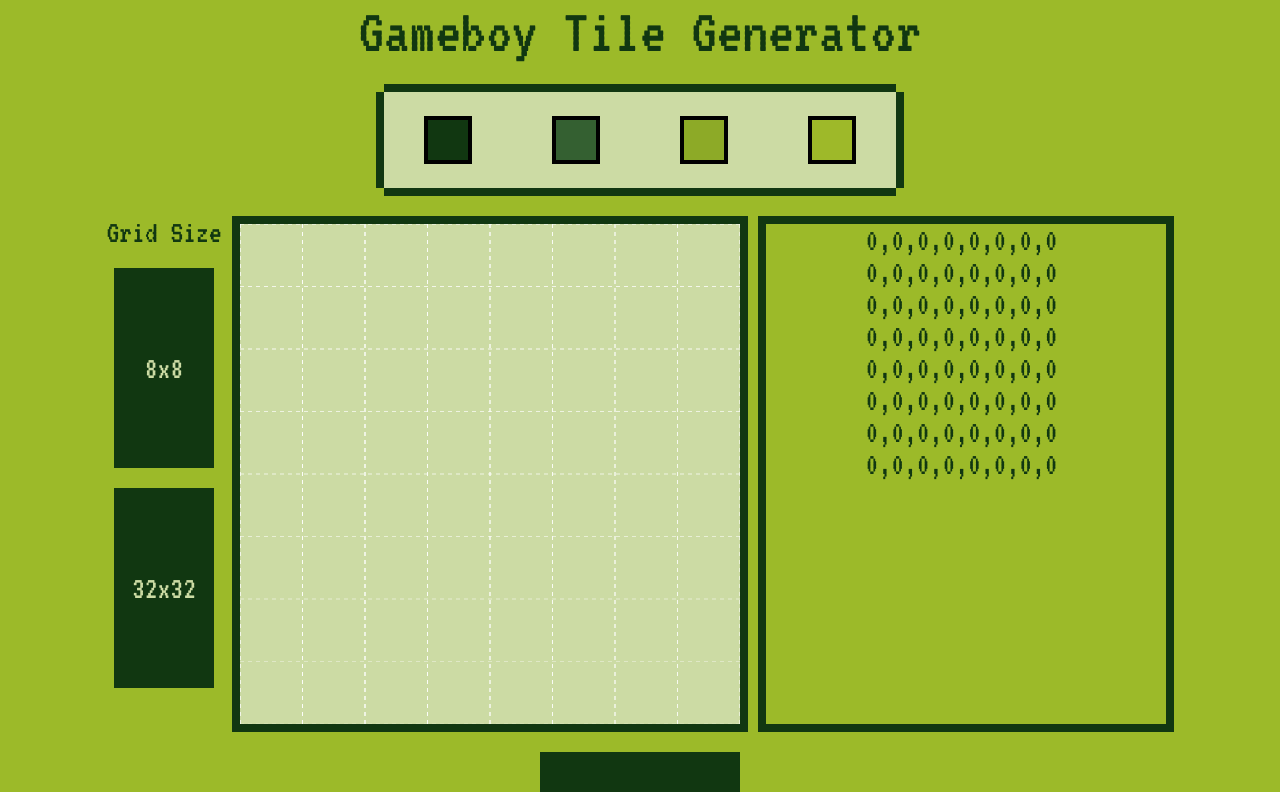
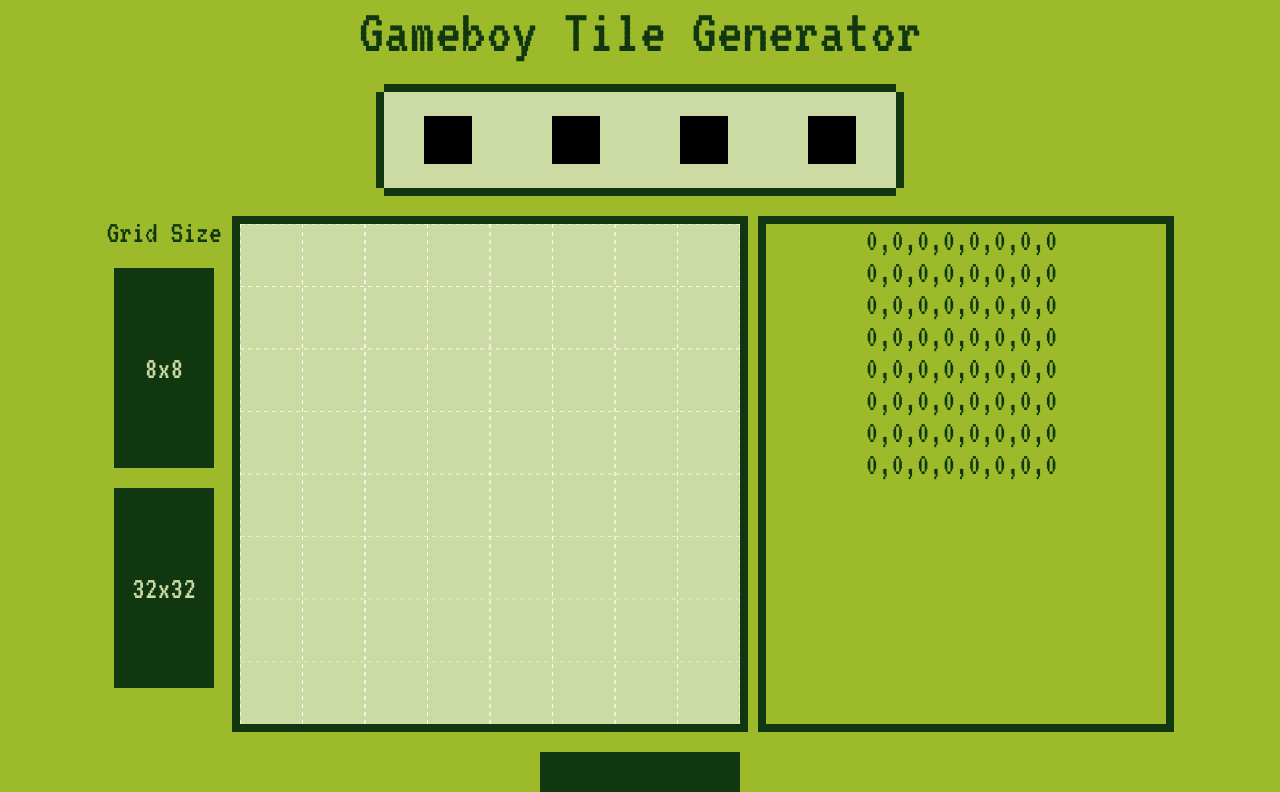
Before and after one commit to spkelly/gb-pallete, a Vue app: page / in a window 1280 px wide. Shown: the top 792 px of the page. Built offline with nearby package versions, Linux system fonts and the light colour scheme.

Commit message:
moved styling to other files

```diff
--- a/src/App.vue
+++ b/src/App.vue
@@ -65,82 +65,6 @@
 </script>
 
 <style>
-
-.output {
-  text-align: left;
-  font-size: 14px;
-  height: 500px;
-  width: 400px;
-  border: 1px solid black;
-  border: 8px solid #113711;
-  overflow: wrap;
-}
-
-.output pre {
-  margin: 0;
-  padding: 0;
-}
-
-#pallete {
-  padding: 24px 0;
-  justify-content: space-around;
-  position: relative;
-  display: flex;
-  margin: 20px auto;
-  width: 512px;
-  border-top: 8px solid #113711;
-  border-bottom: 8px solid #113711;
-  background-color: #ccdba4;
-}
-
-.pallete__color {
-  width: 40px;
-  height: 40px;
-  border: 4px solid black;
-  background-color: red;
-}
-
-.pallete__color-1 {
-  background-color: #113711;
-}
-
-.pallete__color-2 {
-  background-color: #346031;
-}
-
-.pallete__color-3 {
-  background-color: #8daa27;
-}
-
-.pallete__color-4 {
-  background-color: #9eb929;
-}
-
-#pallete:before,
-#pallete:after {
-  content: '';
-  top: 0;
-  width: 8px;
-  height: 100%;
-  background: #113711;
-  position: absolute;
-}
-
-#pallete:before {
-  left: -8px;
-}
-
-#pallete:after {
-  right: -8px;
-}
-
-#can {
-  margin: 0 10px;
-  position: relative;
-  border: 8px solid #113711;
-  background-color: #ccdba4;
-}
-
 #app {
   position: absolute;
 
@@ -154,30 +78,6 @@
   color: #113711;
   font-family: 'VT323', monospace;
 }
-
-#grid {
-  border-top: 8px solid #113711;
-  border-bottom: 8px solid #113711;
-}
-
-#grid:before,
-#grid:after {
-  content: '';
-  top: 0;
-  width: 8px;
-  height: 100%;
-  background: #113711;
-  position: absolute;
-}
-
-#grid:before {
-  left: -8px;
-}
-
-#grid:after {
-  right: -8px;
-}
-
 
 
 .buttonHolder {
@@ -213,12 +113,6 @@
   justify-content: center;
 }
 
-code{
-  display:block;
-  width:50%;
-  margin: 0 auto;
-  font-family: 'VT323';
-  font-size:32px;
-}
+
 
 </style>
--- a/src/components/ColorPallete.vue
+++ b/src/components/ColorPallete.vue
@@ -1,20 +1,41 @@
 
 <template>
   <div id="pallete">
-    <div  v-on:click="$emit('changecolor','#113711',3)" class="pallete__color pallete__color-1"></div>
-    <div  v-on:click="$emit('changecolor','#346031',2)" class="pallete__color pallete__color-2"></div>
-    <div  v-on:click="$emit('changecolor','#8daa27',1)" class="pallete__color pallete__color-3"></div>
-    <div  v-on:click="$emit('changecolor','#9eb929',0)" class="pallete__color pallete__color-4"></div>
+    <div
+      v-for="(color, index) in pallete" :key="index"
+      v-on:click="handleClick(index)"
+      :class="[palleteClass,{active:color.isActive}]"
+    ></div>
   </div>
 </template>
 
 <script>
-// TODO: use v-for for this
   export default {
     name:'colorPallete',
     data: function(){
       return{
-        colors: ['#113711','#346031','#8daa27','#9eb929']
+        pallete: [{
+            color:'#9eb929',
+          },
+          {
+            color:'#8daa27'
+          },
+          {
+            color:'#346031'
+          },
+          {
+            color:'#113711'
+          }],
+          palleteClass: 'pallete__color'
+      }
+    },
+    methods:{
+      handleClick: function(index){
+        let palleteSelection = this.pallete[index];
+        palleteSelection.isActive = !palleteSelection.isActive;
+        this.$set(this.pallete,index,palleteSelection);
+        console.log("working");
+        this.$emit('changecolor',palleteSelection.color,index);
       }
     }
   }
@@ -22,6 +43,8 @@
 
 
 <style>
+
+  .active{background-color: blue !important;}
 
   #pallete {
   padding: 24px 0;
@@ -39,23 +62,7 @@
   width: 40px;
   height: 40px;
   border: 4px solid black;
-  background-color: red;
-}
-
-.pallete__color-1 {
-  background-color: #113711;
-}
-
-.pallete__color-2 {
-  background-color: #346031;
-}
-
-.pallete__color-3 {
-  background-color: #8daa27;
-}
-
-.pallete__color-4 {
-  background-color: #9eb929;
+  background-color: black;
 }
 
 #pallete:before,
--- a/src/components/TileCanvas.vue
+++ b/src/components/TileCanvas.vue
@@ -70,23 +70,4 @@
     border-top: 8px solid #113711;
     border-bottom: 8px solid #113711;
   }
-
-  #grid:before,
-  #grid:after {
-    content: '';
-    top: 0;
-    width: 8px;
-    height: 100%;
-    background: #113711;
-    position: absolute;
-  }
-
-  #grid:before {
-    left: -8px;
-  }
-
-  #grid:after {
-    right: -8px;
-  }
-
 </style>
```
